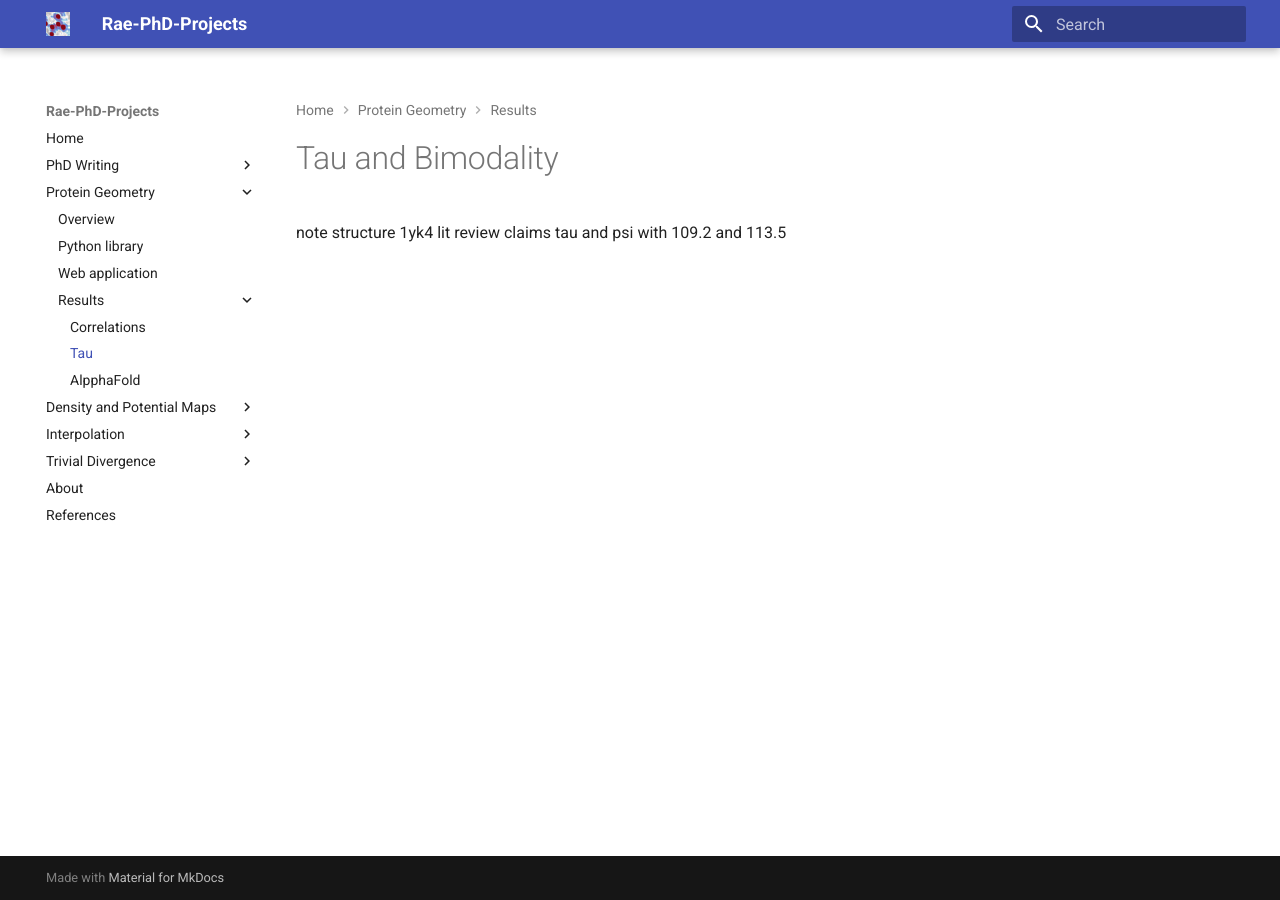
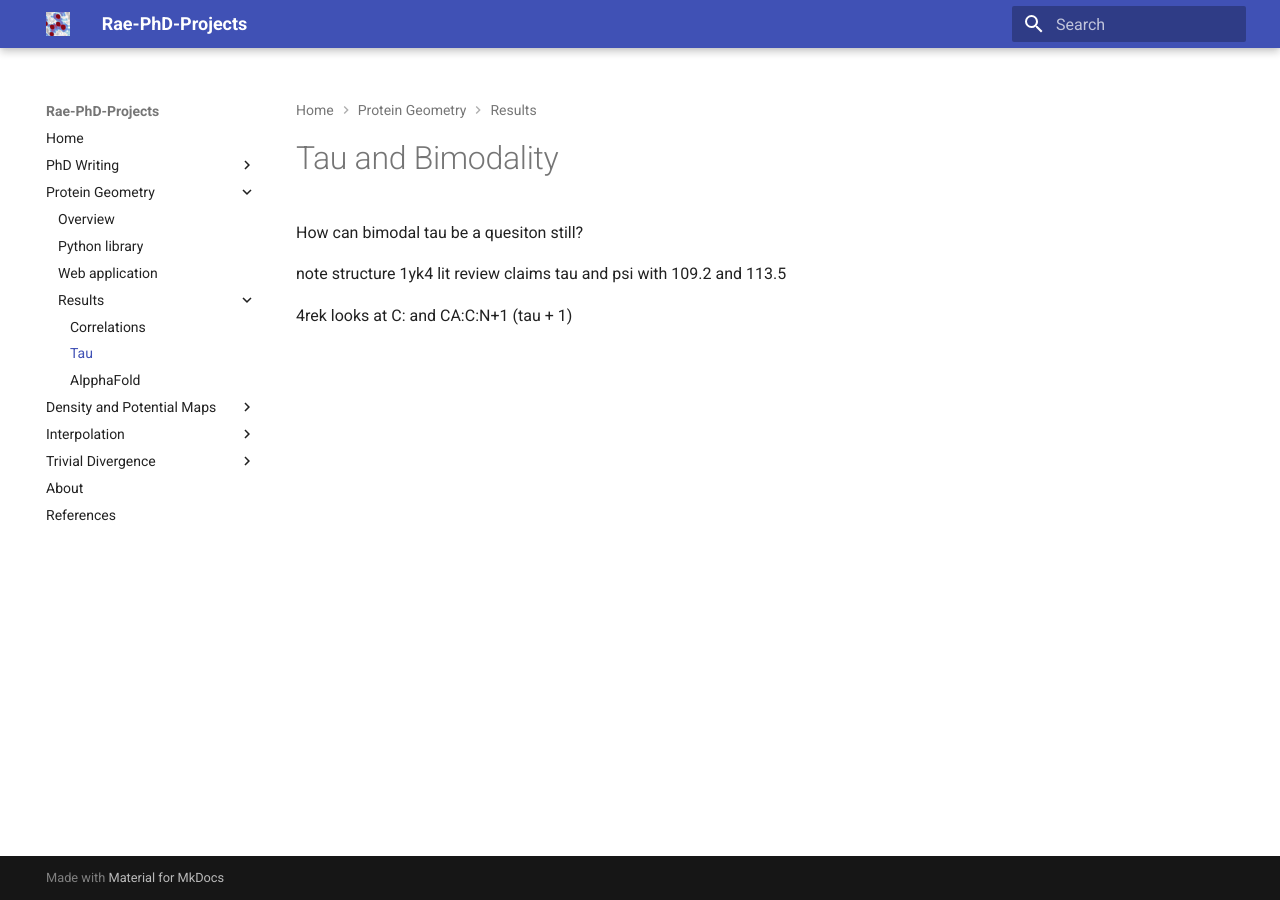
Before and after one commit to rae-gh/rae, an MkDocs documentation site: the page built from docs/geometry/tau.md, in a window 1280 px wide. Built offline with MkDocs 1.6.1 and Material for MkDocs 9.7.7, drawn with Linux system fonts in a browser that asks for light colours.

Commit message:
Update tau.md

```diff
--- a/docs/geometry/tau.md
+++ b/docs/geometry/tau.md
@@ -1,3 +1,7 @@
 # Tau and Bimodality
 
+How can bimodal tau be a quesiton still?
+
 note structure 1yk4 lit review claims tau and psi with 109.2 and 113.5
+
+4rek looks at C: and CA:C:N+1 (tau + 1)
```
